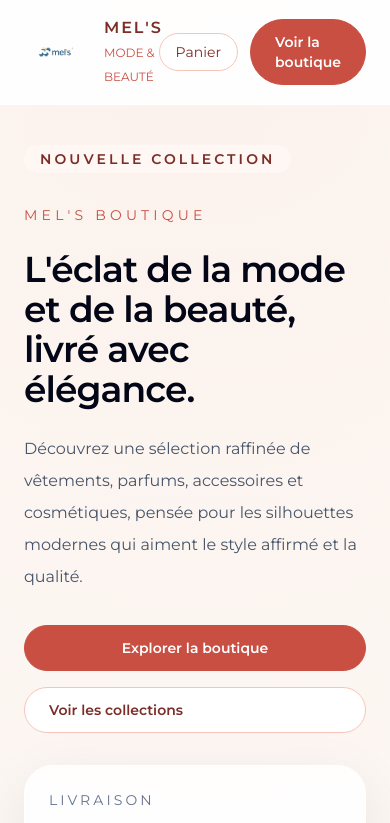
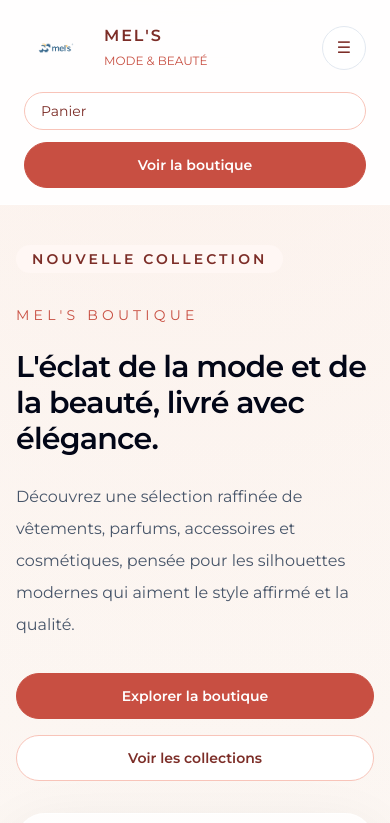
Before and after one commit to lys-rub/MELS-SHOP, a Next.js app: page / in a window 390 px wide. Shown: the top 823 px of the page. Built offline with nearby package versions, Linux system fonts and the light colour scheme.

Commit message:
ajustement for mobile

```diff
--- a/src/app/globals.css
+++ b/src/app/globals.css
@@ -12,11 +12,14 @@
 
 html {
   scroll-behavior: smooth;
+  overflow-x: hidden;
 }
 
 body {
   margin: 0;
   min-height: 100vh;
+  width: 100%;
+  overflow-x: hidden;
   background: radial-gradient(circle at top, rgba(232, 171, 146, 0.14), transparent 35%),
     linear-gradient(180deg, #fffdfb 0%, #f6efe8 100%);
   color: #1f1b18;
@@ -24,6 +27,7 @@
 
 * {
   box-sizing: border-box;
+  min-width: 0;
 }
 
 button,
--- a/src/app/page.jsx
+++ b/src/app/page.jsx
@@ -28,15 +28,15 @@
 export default function HomePage() {
   return (
     <section className="overflow-hidden">
-      <div className="mx-auto max-w-7xl px-6 pb-16 pt-10 lg:px-8">
-        <div className="grid gap-14 lg:grid-cols-[1.1fr_0.9fr] lg:items-center">
+      <div className="mx-auto max-w-7xl px-4 pb-16 pt-10 sm:px-6 lg:px-8">
+        <div className="grid gap-10 lg:grid-cols-[1.1fr_0.9fr] lg:items-center">
           <div className="space-y-8">
             <span className="inline-flex rounded-full bg-brand-50 px-4 py-1 text-sm font-semibold uppercase tracking-[0.22em] text-brand-700">
               Nouvelle collection
             </span>
             <div className="space-y-6">
               <p className="text-sm uppercase tracking-[0.3em] text-brand-500">MEL'S Boutique</p>
-              <h1 className="max-w-3xl text-4xl font-semibold tracking-tight text-slate-950 sm:text-5xl">
+              <h1 className="max-w-3xl text-3xl font-semibold tracking-tight text-slate-950 sm:text-5xl lg:text-6xl">
                 L&apos;éclat de la mode et de la beauté, livré avec élégance.
               </h1>
               <p className="max-w-2xl text-base leading-8 text-slate-600">
@@ -44,11 +44,11 @@
               </p>
             </div>
 
-            <div className="flex flex-col gap-4 sm:flex-row sm:items-center">
-              <Link href="/shop" className="brand-button">
+            <div className="grid gap-4 sm:grid-cols-[minmax(0,1fr)_auto] sm:items-center">
+              <Link href="/shop" className="brand-button w-full text-center sm:w-auto">
                 Explorer la boutique
               </Link>
-              <Link href="/collections" className="inline-flex items-center rounded-full border border-brand-200 bg-white px-6 py-3 text-sm font-semibold text-brand-700 transition hover:bg-brand-50">
+              <Link href="/collections" className="inline-flex items-center justify-center rounded-full border border-brand-200 bg-white px-6 py-3 text-sm font-semibold text-brand-700 transition hover:bg-brand-50">
                 Voir les collections
               </Link>
             </div>
@@ -69,10 +69,10 @@
             </div>
           </div>
 
-          <div className="relative overflow-hidden rounded-[2.5rem] border border-white/70 bg-gradient-to-br from-brand-50 via-cream to-white p-4 shadow-soft">
+          <div className="relative overflow-hidden rounded-[2.5rem] border border-white/70 bg-gradient-to-br from-brand-50 via-cream to-white p-4 shadow-soft sm:p-6">
             <div className="absolute inset-x-0 bottom-0 h-40 bg-gradient-to-t from-white to-transparent" />
-            <Image src={heroImage} alt="Visuel boutique MEL'S" className="h-full w-full rounded-[2rem] object-cover" priority />
-            <div className="absolute left-6 top-6 rounded-3xl bg-white/90 px-5 py-4 shadow-soft">
+            <Image src={heroImage} alt="Visuel boutique MEL'S" className="h-[360px] w-full rounded-[2rem] object-cover sm:h-[420px] lg:h-[560px]" priority />
+            <div className="absolute left-4 top-4 rounded-3xl bg-white/90 px-4 py-3 shadow-soft sm:left-6 sm:top-6 sm:px-5 sm:py-4">
               <p className="text-xs uppercase tracking-[0.3em] text-brand-600">Collection signature</p>
               <p className="mt-2 text-base font-semibold text-slate-900">Édition exclusive</p>
             </div>
--- a/src/app/shop/page.jsx
+++ b/src/app/shop/page.jsx
@@ -18,7 +18,7 @@
 
   return (
     <section className="min-h-screen bg-[radial-gradient(circle_at_top,_rgba(200,79,66,0.12),_transparent_32%),_linear-gradient(180deg,_rgba(255,250,246,1)_0%,_rgba(246,239,232,1)_100%)] py-16">
-      <div className="mx-auto max-w-7xl px-6 lg:px-8">
+      <div className="mx-auto max-w-7xl px-4 sm:px-6 lg:px-8">
         <div className="mb-12 grid gap-8 lg:grid-cols-[1.25fr_0.75fr] lg:items-end">
           <div>
             <p className="text-sm uppercase tracking-[0.3em] text-brand-500">Boutique</p>
@@ -64,7 +64,7 @@
           </div>
         </div>
 
-        <div className="grid gap-6 lg:grid-cols-3">
+        <div className="grid gap-6 sm:grid-cols-2 lg:grid-cols-3">
           {filteredProducts.map((product) => (
             <ProductCard key={product.id} product={product} />
           ))}
--- a/src/components/Header.jsx
+++ b/src/components/Header.jsx
@@ -1,5 +1,8 @@
+"use client"
+
 import Image from 'next/image'
 import Link from 'next/link'
+import { useState } from 'react'
 import logo from '../assets/mels-logo.png'
 
 const navItems = [
@@ -10,9 +13,11 @@
 ]
 
 export default function Header() {
+  const [menuOpen, setMenuOpen] = useState(false)
+
   return (
     <header className="sticky top-0 z-40 border-b border-white/80 bg-white/90 backdrop-blur-xl">
-      <div className="mx-auto flex max-w-7xl items-center justify-between px-6 py-4 lg:px-8">
+      <div className="mx-auto flex flex-wrap items-center justify-between gap-3 px-6 py-4 lg:flex-nowrap lg:px-8">
         <Link href="/" className="flex items-center gap-4">
           <Image src={logo} alt="MEL'S" width={64} height={64} className="object-contain" />
           <div>
@@ -20,6 +25,15 @@
             <span className="text-xs uppercase text-brand-500">Mode & Beauté</span>
           </div>
         </Link>
+
+        <button
+          type="button"
+          aria-label="Ouvrir le menu"
+          onClick={() => setMenuOpen((current) => !current)}
+          className="inline-flex h-11 w-11 items-center justify-center rounded-full border border-slate-200 bg-white text-brand-700 transition hover:border-brand-300 lg:hidden"
+        >
+          {menuOpen ? '×' : '☰'}
+        </button>
 
         <nav className="hidden items-center gap-8 lg:flex">
           {navItems.map((item) => (
@@ -29,13 +43,32 @@
           ))}
         </nav>
 
-        <div className="flex items-center gap-3">
-          <Link href="/cart" className="rounded-full border border-brand-200 bg-white px-4 py-2 text-sm font-medium text-brand-700 transition hover:bg-brand-50">
+        <div className="flex w-full flex-col gap-3 sm:flex-row sm:items-center sm:w-auto">
+          <Link href="/cart" className="w-full rounded-full border border-brand-200 bg-white px-4 py-2 text-sm font-medium text-brand-700 transition hover:bg-brand-50 sm:w-auto">
             Panier
           </Link>
-          <Link href="/shop" className="brand-button">Voir la boutique</Link>
+          <Link href="/shop" className="brand-button w-full text-center sm:w-auto">
+            Voir la boutique
+          </Link>
         </div>
       </div>
+
+      {menuOpen && (
+        <div className="lg:hidden border-t border-white/80 bg-white/95 px-6 py-4">
+          <div className="flex flex-col gap-3">
+            {navItems.map((item) => (
+              <Link
+                key={item.href}
+                href={item.href}
+                onClick={() => setMenuOpen(false)}
+                className="rounded-3xl border border-slate-200 bg-slate-50 px-4 py-3 text-sm font-medium text-slate-700 transition hover:border-brand-300 hover:bg-white"
+              >
+                {item.label}
+              </Link>
+            ))}
+          </div>
+        </div>
+      )}
     </header>
   )
 }
```
